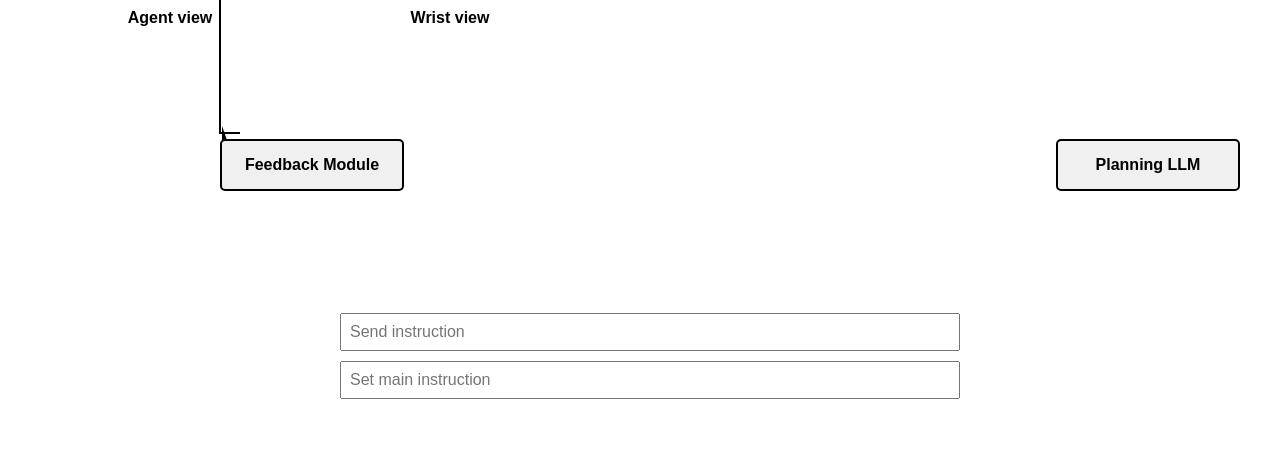
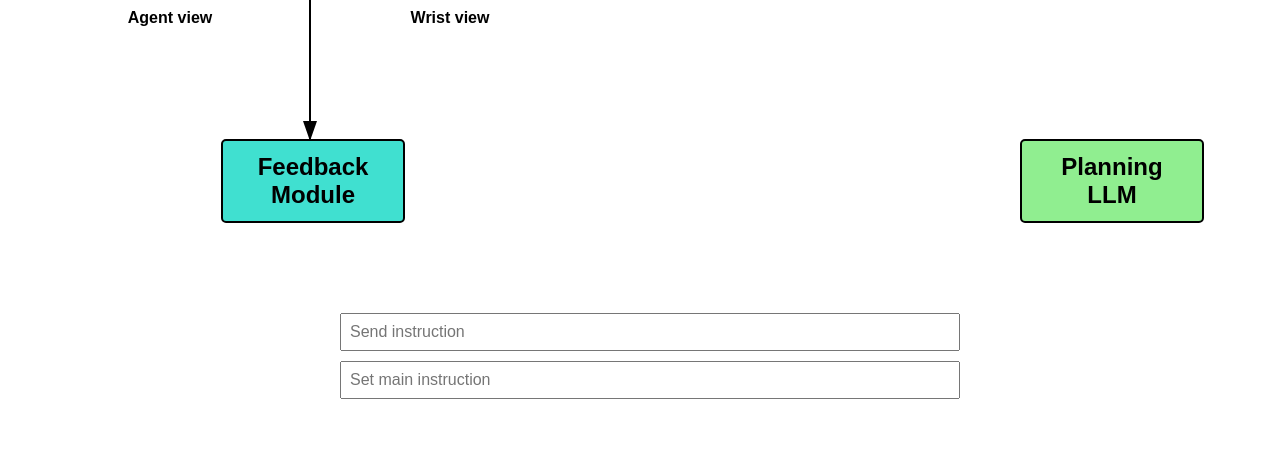
Before and after one commit to dylan-goetting/vla_as_tools, a Python web app: template templates/index.html in a window 1280 px wide. Shown: the part 381-840 px from the top of the page. Run offline with Jinja, Linux system fonts and the light colour scheme; the template is opened without the code that fills it, so the values that code supplies are empty.

Commit message:
frontend working i think

```diff
--- a/templates/index.html
+++ b/templates/index.html
@@ -3,7 +3,7 @@
 <head>
     <meta charset="UTF-8">
     <meta name="viewport" content="width=device-width, initial-scale=1.0">
-    <title>Video Streams</title>
+    <title>VLA as Tools</title>
     <style>
         body {
             margin: 0;
@@ -14,32 +14,41 @@
             border: 2px solid black;
             padding: 15px;
             border-radius: 5px;
-            background-color: #f0f0f0;
             text-align: center;
             font-weight: bold;
+            font-size: 24px;
+            display: flex;
+            align-items: center;
+            justify-content: center;
+        }
+        #openVLA {
+            position: absolute;
+            top: 20px;
+            left: 1000px;
+            width: 150px;
+            height: 50px;
+            background-color: #FFD580;
+        }
+        #feedbackModule {
+            position: absolute;
+            top: 500px;
+            left: 201px;
+            width: 150px;
+            height: 50px;
+            background-color: #40E0D0;
+        }
+        #planningLLM {
+            position: absolute;
+            top: 500px;
+            left: 1000px;
+            height: 50px;
+            width: 150px;
+            background-color: #90EE90;
         }
         .layout {
             position: relative;
             width: 100%;
             height: 100vh;
-        }
-        #openVLA {
-            position: absolute;
-            top: 20px;
-            right: 20px;
-            width: 150px;
-        }
-        #feedbackModule {
-            position: absolute;
-            top: 500px;
-            left: 200px;
-            width: 150px;
-        }
-        #planningLLM {
-            position: absolute;
-            top: 500px;
-            right: 20px;
-            width: 150px;
         }
         .video-container {
             position: absolute;
@@ -120,25 +129,25 @@
         <div id="planningLLM" class="box">Planning LLM</div>
 
         <svg class="arrow" id="vla-to-feedback" style="position: absolute; width: 100%; height: 100%; top: 0; left: 0;">
-            <path d="M 0 0" stroke="black" stroke-width="2" fill="none" marker-end="url(#arrowhead)"/>
+            <path d="M 1000 65 L 290 65 L 290 500" stroke="black" stroke-width="2" fill="none" marker-end="url(#arrowhead)"/>
             <defs>
                 <marker id="arrowhead" markerWidth="10" markerHeight="7" refX="9" refY="3.5" orient="auto">
-                    <polygon points="0 0, 3.5 10, 0 7" fill="black"/>
+                    <polygon points="0 0, 10 3.5, 0 7" fill="black"/>
                 </marker>
             </defs>
         </svg>
 
         <svg class="arrow" id="feedback-to-planning" style="position: absolute; width: 100%; height: 100%; top: 0; left: 0;">
-            <path d="M 0 0" stroke="black" stroke-width="2" fill="none" marker-end="url(#arrowhead2)"/>
+            <path d="M 385 545 L 1000 545" stroke="black" stroke-width="2" fill="none" marker-end="url(#arrowhead2)"/>
             <defs>
                 <marker id="arrowhead2" markerWidth="10" markerHeight="7" refX="9" refY="3.5" orient="auto">
-                    <polygon points="0 0, 3.5 10, 0 7" fill="black"/>
+                    <polygon points="0 0, 10 3.5, 0 7" fill="black"/>
                 </marker>
             </defs>
         </svg>
 
         <svg class="arrow" id="planning-to-vla" style="position: absolute; width: 100%; height: 100%; top: 0; left: 0;">
-            <path d="M 0 0" stroke="black" stroke-width="2" fill="none" marker-end="url(#arrowhead3)"/>
+            <path d="M 1090 500 L 1090 105" stroke="black" stroke-width="2" fill="none" marker-end="url(#arrowhead3)"/>
             <defs>
                 <marker id="arrowhead3" markerWidth="10" markerHeight="7" refX="9" refY="3.5" orient="auto">
                     <polygon points="0 0, 10 3.5, 0 7" fill="black"/>
@@ -167,43 +176,8 @@
     </div>
 
     <script>
-        // Function to update arrow paths
-        function updateArrows() {
-            const vla = document.getElementById('openVLA').getBoundingClientRect();
-            const feedback = document.getElementById('feedbackModule').getBoundingClientRect();
-            const planning = document.getElementById('planningLLM').getBoundingClientRect();
-
-            // VLA to Feedback (elbow connector: left, then down)
-            const vlaToFeedback = document.querySelector('#vla-to-feedback path');
-            const leftX = feedback.left - 20; // Offset to move left from VLA
-            const midY = vla.top - vla.height / 2;
-            const feedbackMidY = feedback.top - feedback.height / 2;
-            vlaToFeedback.setAttribute('d', `M ${vla.right} ${midY}
-                                            L ${leftX} ${midY}
-                                            L ${leftX} ${feedbackMidY}
-                                            L ${feedback.left} ${feedbackMidY}`);
-
-            // Feedback to Planning (straight arrow)
-            const feedbackToPlanning = document.querySelector('#feedback-to-planning path');
-            feedbackToPlanning.setAttribute('d', `M ${feedback.left + feedback.width / 2} ${feedback.bottom}
-                                                L ${planning.left + planning.width / 2} ${planning.top}`);
-
-            // Planning to VLA (curved path)
-            const planningToVla = document.querySelector('#planning-to-vla path');
-            const planningMidY = planning.top + planning.height / 2;
-            const vlaMidX = vla.left + vla.width / 2;
-            planningToVla.setAttribute('d', `M ${planning.right} ${planningMidY}
-                                            L ${vlaMidX + 20} ${planningMidY}
-                                            L ${vlaMidX} ${vla.top + vla.height / 2}`);
-        }
-
-
-        // Update arrows on load and window resize
-        window.addEventListener('load', updateArrows);
-        window.addEventListener('resize', updateArrows);
-
         // Function to show arrow and text with timeout
-        function showArrowAndText(arrowId, textId, message, position = {}) {
+        function showArrowAndText(arrowId, textId, message) {
             const arrow = document.getElementById(arrowId);
             const textElement = document.getElementById(textId);
 
@@ -217,7 +191,7 @@
             textElement.textContent = message;
             textElement.style.display = 'block';
             textElement.style.left = `${point.x - textElement.offsetWidth/2}px`;
-            textElement.style.top = `${point.y - textElement.offsetHeight - 10}px`;
+            textElement.style.top = `${point.y - textElement.offsetHeight/2}px`;
 
             // Hide after 10 seconds
             setTimeout(() => {
@@ -226,27 +200,48 @@
             }, 10000);
         }
 
+        // Add event listeners for input fields
+        document.getElementById('instructionInput').addEventListener('keypress', function(e) {
+            if (e.key === 'Enter') {
+                const instruction = this.value;
+                fetch('/update_instruction', {
+                    method: 'POST',
+                    headers: {
+                        'Content-Type': 'application/json',
+                    },
+                    body: JSON.stringify({ instruction: instruction })
+                });
+                this.value = '';
+            }
+        });
+
+        document.getElementById('mainInstructionInput').addEventListener('keypress', function(e) {
+            if (e.key === 'Enter') {
+                const instruction = this.value;
+                fetch('/set_main_instruction', {
+                    method: 'POST',
+                    headers: {
+                        'Content-Type': 'application/json',
+                    },
+                    body: JSON.stringify({ instruction: instruction })
+                });
+                this.value = '';
+            }
+        });
+
         // Handle SSE events
         const eventSource = new EventSource("/stream");
         eventSource.onmessage = function(event) {
             const data = JSON.parse(event.data);
 
             if (data.type === 'send_feedback') {
-                const feedback = document.getElementById('feedbackModule').getBoundingClientRect();
-                const planning = document.getElementById('planningLLM').getBoundingClientRect();
-                showArrowAndText('feedback-to-planning', 'feedback-text', data.message, {
-                    x: (feedback.right + planning.left) / 2,
-                    y: feedback.top + feedback.height/2,
-                    side: 'left'
-                });
+                console.log('Received feedback:', data.message);
+                document.getElementById('feedback-to-planning').style.display = 'block';
+                showArrowAndText('feedback-to-planning', 'feedback-text', data.message);
             } else if (data.type === 'send_instruction') {
-                const planning = document.getElementById('planningLLM').getBoundingClientRect();
-                const vla = document.getElementById('openVLA').getBoundingClientRect();
-                showArrowAndText('planning-to-vla', 'instruction-text', data.message, {
-                    x: (planning.right + vla.left) / 2,
-                    y: planning.top + planning.height/2,
-                    side: 'right'
-                });
+                console.log('Received instruction:', data.message);
+                document.getElementById('planning-to-vla').style.display = 'block';
+                showArrowAndText('planning-to-vla', 'instruction-text', data.message);
             }
         };
     </script>
```
Also changed, not shown: 1 other file.
